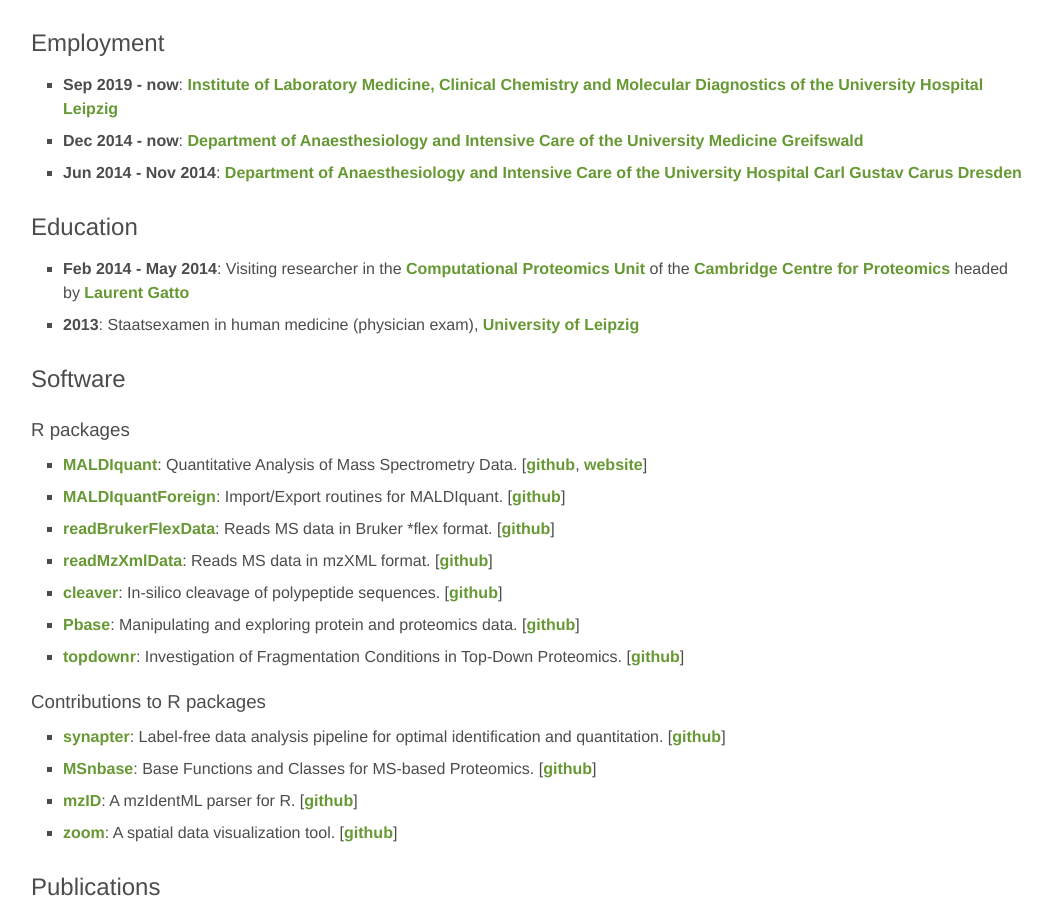
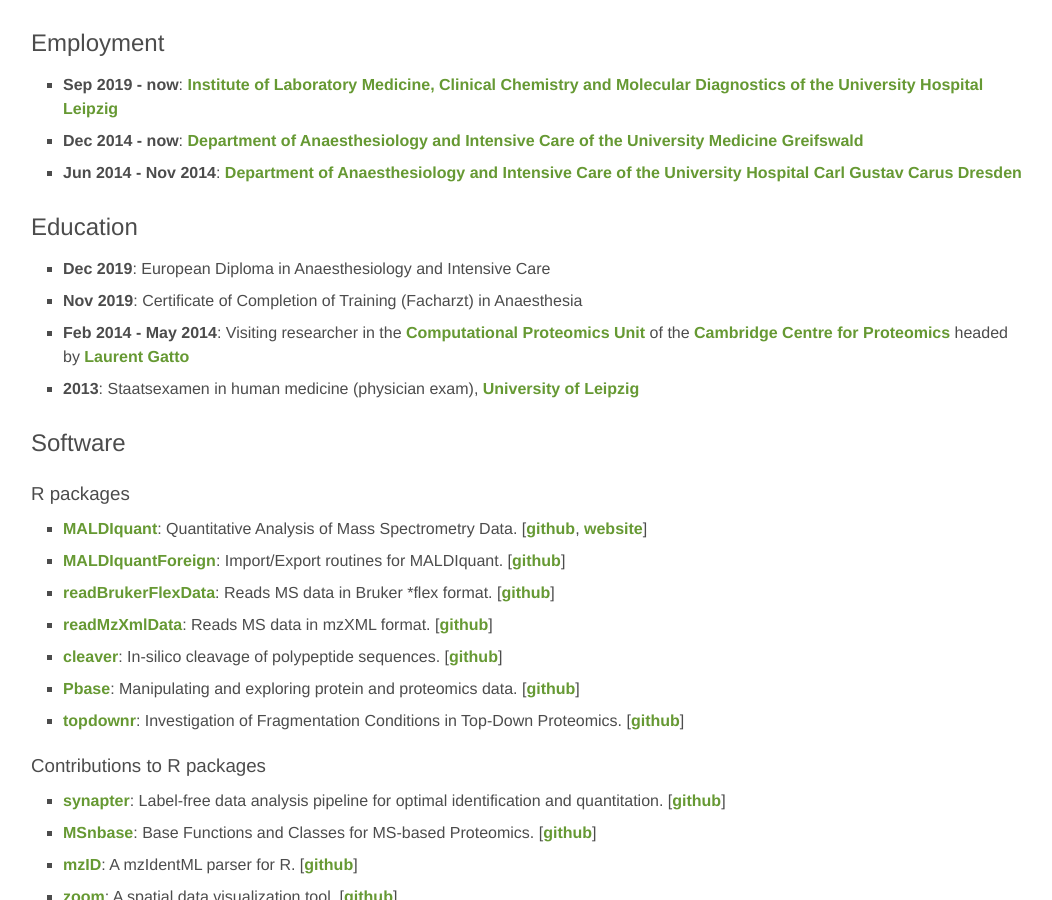
Before and after one commit to sgibb/sgibb.github.io, a Jekyll site: the page built from index.md, in a window 1280 px wide and 900 px high, scrolled down 332 px. Shown: the whole window, without its empty margins (113-1165 px from the left). Built offline with Jekyll 4.4.1, drawn with Linux system fonts in a browser that asks for light colours.

Commit message:
feat: add certifications

```diff
--- a/_data/cv.yml
+++ b/_data/cv.yml
@@ -11,6 +11,12 @@
 
 - type: Education
   entries:
+    - title: "European Diploma in Anaesthesiology and Intensive Care"
+      time: "Dec 2019"
+
+    - title: "Certificate of Completion of Training (Facharzt) in Anaesthesia"
+      time: "Nov 2019"
+
     - title: "Visiting researcher in the [Computational Proteomics Unit](http://cpu.sysbiol.cam.ac.uk) of the [Cambridge Centre for Proteomics](https://proteomics.bio.cam.ac.uk) headed by [Laurent Gatto](https://lgatto.github.io/)"
       time: "Feb 2014 - May 2014"
 
```
